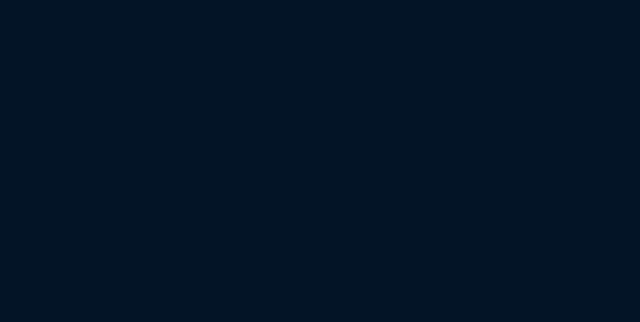
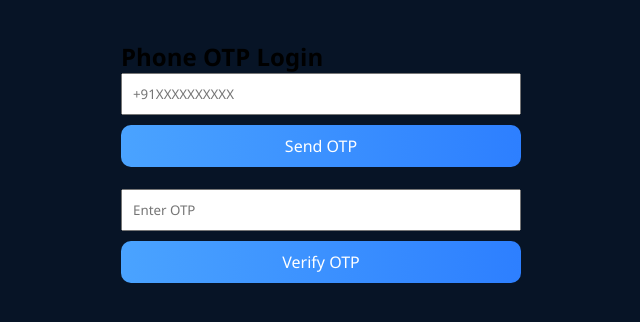
Before and after one commit to priyadarshinikp88-hue/Aetherix, a React (Vite) app: page /phone-login in a window 1280 px wide. Before the commit this address had no page. Shown: the top 322 px of the page, without its empty margins (319-959 px from the left). Built offline with nearby package versions, Linux system fonts and the light colour scheme.

Commit message:
Added Reset Password page

```diff
--- a/src/App.jsx
+++ b/src/App.jsx
@@ -1,3 +1,4 @@
+import PhoneLogin from "./PhoneLogin";
 import { BrowserRouter, Routes, Route } from "react-router-dom";
 
 import Login from "./login";
@@ -17,6 +18,7 @@
         <Route path="/register" element={<Register />} />
         <Route path="/home" element={<Home />} />
         <Route path="/forgot-password" element={<ForgotPassword />} />
+        <Route path="/phone-login" element={<PhoneLogin />} />
         <Route
   path="/reset-password/:token"
   element={<ResetPassword />}
--- /dev/null
+++ b/src/PhoneLogin.jsx
@@ -0,0 +1,95 @@
+import { useState } from "react";
+import { auth, RecaptchaVerifier } from "./firebase";
+import { signInWithPhoneNumber } from "firebase/auth";
+import { useNavigate } from "react-router-dom";
+
+function PhoneLogin() {
+  const [phone, setPhone] = useState("");
+  const [otp, setOtp] = useState("");
+  const [confirmation, setConfirmation] = useState(null);
+
+  const navigate = useNavigate();
+
+  const sendOTP = async () => {
+    try {
+      window.recaptchaVerifier = new RecaptchaVerifier(
+        auth,
+        "recaptcha-container",
+        {
+          size: "normal",
+        }
+      );
+
+      const confirmationResult = await signInWithPhoneNumber(
+        auth,
+        phone,
+        window.recaptchaVerifier
+      );
+
+      setConfirmation(confirmationResult);
+      alert("OTP Sent Successfully");
+    } catch (error) {
+      console.error(error);
+      alert(error.message);
+    }
+  };
+
+  const verifyOTP = async () => {
+    try {
+      await confirmation.confirm(otp);
+
+      alert("Phone Login Successful");
+
+      navigate("/dashboard");
+    } catch (error) {
+      console.error(error);
+      alert("Invalid OTP");
+    }
+  };
+
+  return (
+    <div style={{ maxWidth: "400px", margin: "40px auto" }}>
+      <h2>Phone OTP Login</h2>
+
+      <input
+        type="tel"
+        placeholder="+91XXXXXXXXXX"
+        value={phone}
+        onChange={(e) => setPhone(e.target.value)}
+        style={{ width: "100%", padding: "10px", marginBottom: "10px" }}
+      />
+
+      <button
+        onClick={sendOTP}
+        style={{ width: "100%", padding: "10px" }}
+      >
+        Send OTP
+      </button>
+
+      <br />
+      <br />
+
+      <input
+        type="text"
+        placeholder="Enter OTP"
+        value={otp}
+        onChange={(e) => setOtp(e.target.value)}
+        style={{ width: "100%", padding: "10px", marginBottom: "10px" }}
+      />
+
+      <button
+        onClick={verifyOTP}
+        style={{ width: "100%", padding: "10px" }}
+      >
+        Verify OTP
+      </button>
+
+      <div
+        id="recaptcha-container"
+        style={{ marginTop: "20px" }}
+      ></div>
+    </div>
+  );
+}
+
+export default PhoneLogin;
--- a/src/firebase.js
+++ b/src/firebase.js
@@ -1,16 +1,22 @@
 import { initializeApp } from "firebase/app";
-import { getAuth, GoogleAuthProvider } from "firebase/auth";
+import {
+  getAuth,
+  GoogleAuthProvider,
+  RecaptchaVerifier,
+} from "firebase/auth";
 
 const firebaseConfig = {
-  apiKey:  "AIzaSyB-qJFLw957xX51T9cM1njOv-5G8dQbN_c",
+  apiKey: "AIzaSyB-qJFLw957xX51T9cM1njOv-5G8dQbN_c",
   authDomain: "aetherix-cloud.firebaseapp.com",
   projectId: "aetherix-cloud",
   storageBucket: "aetherix-cloud.firebasestorage.app",
   messagingSenderId: "967802988577",
-  appId: "1:967802988577:web:d50c4a27b23973e69d9b60"
+  appId: "1:967802988577:web:d50c4a27b23973e69d9b60",
 };
 
 const app = initializeApp(firebaseConfig);
 
 export const auth = getAuth(app);
 export const provider = new GoogleAuthProvider();
+
+export { RecaptchaVerifier };
```
Also changed, not shown: src/otp.css (added).
